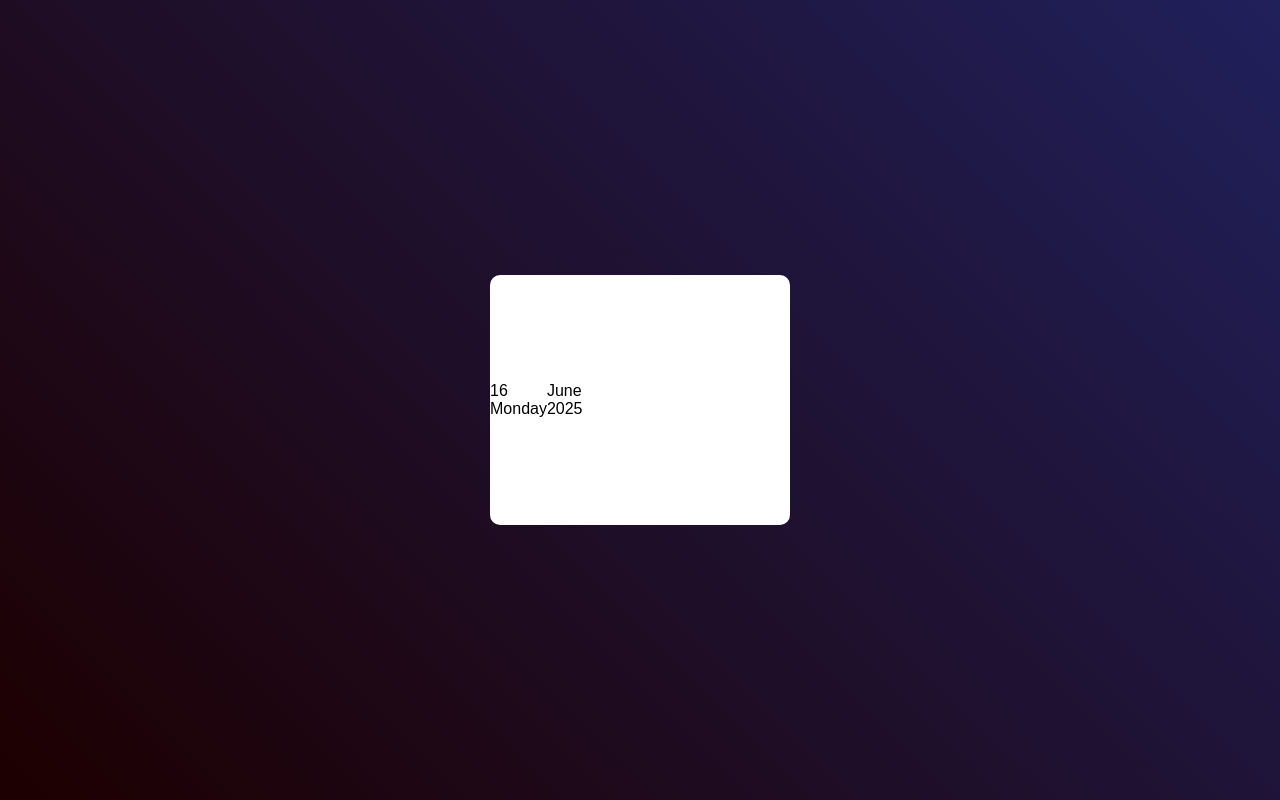
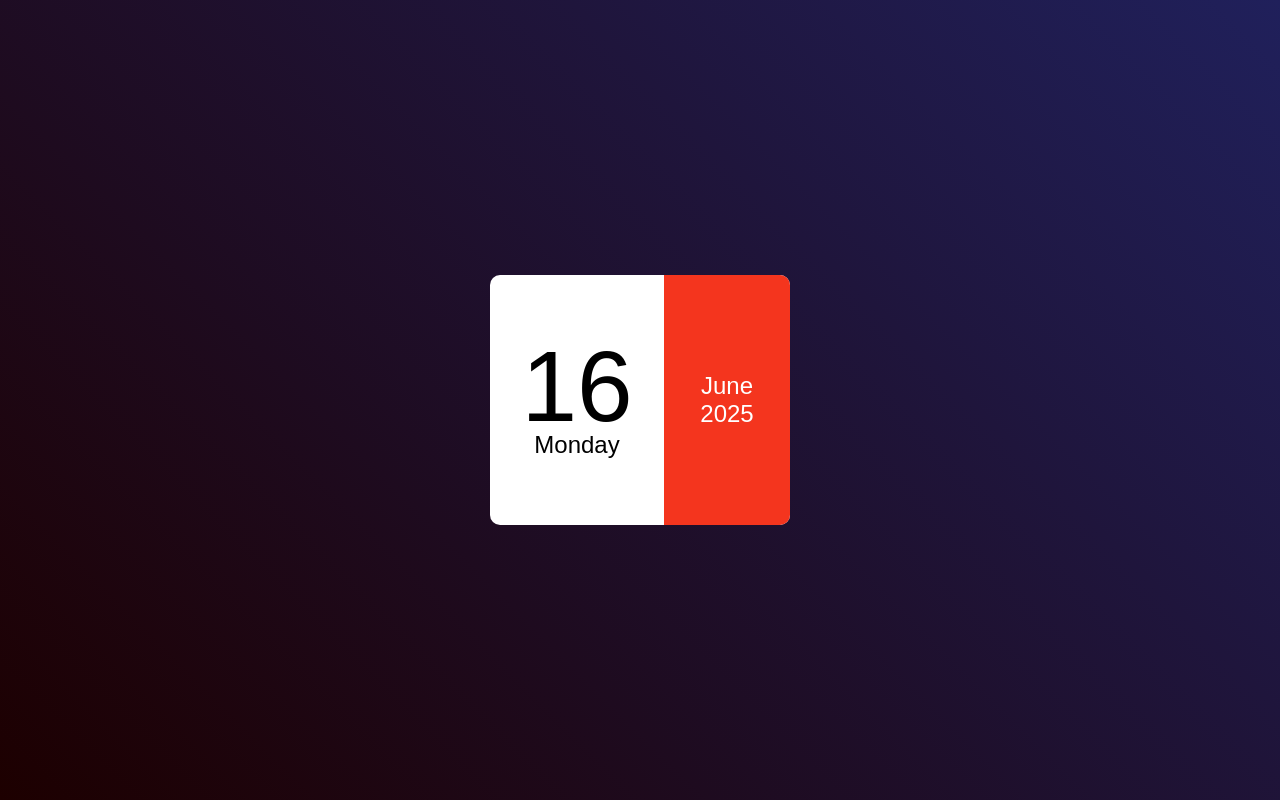
Before and after one commit to rashimarasangi/Calender, a plain HTML site: page index.html in a window 1280 px wide. Drawn offline with Linux system fonts and the light colour scheme.

Commit message:
updated css section  is added

```diff
--- a/style.css
+++ b/style.css
@@ -21,3 +21,28 @@
     align-items: center;
     border-radius: 10px;
 }
+.left, .right{
+
+    height: 100%;
+    display: flex;
+    align-items: center;
+    justify-content: center;
+    font-size: 24px;
+    flex-direction: column;
+
+}
+.right{
+    background: #f4351e;
+    color: #fff;
+    width: 42%;
+    border-top-right-radius: 10px ;
+    border-bottom-right-radius: 10px ;
+}
+.left{
+width: 58%;
+}
+#date{
+    font-size: 100px;
+    line-height: 90px;
+
+}
```
